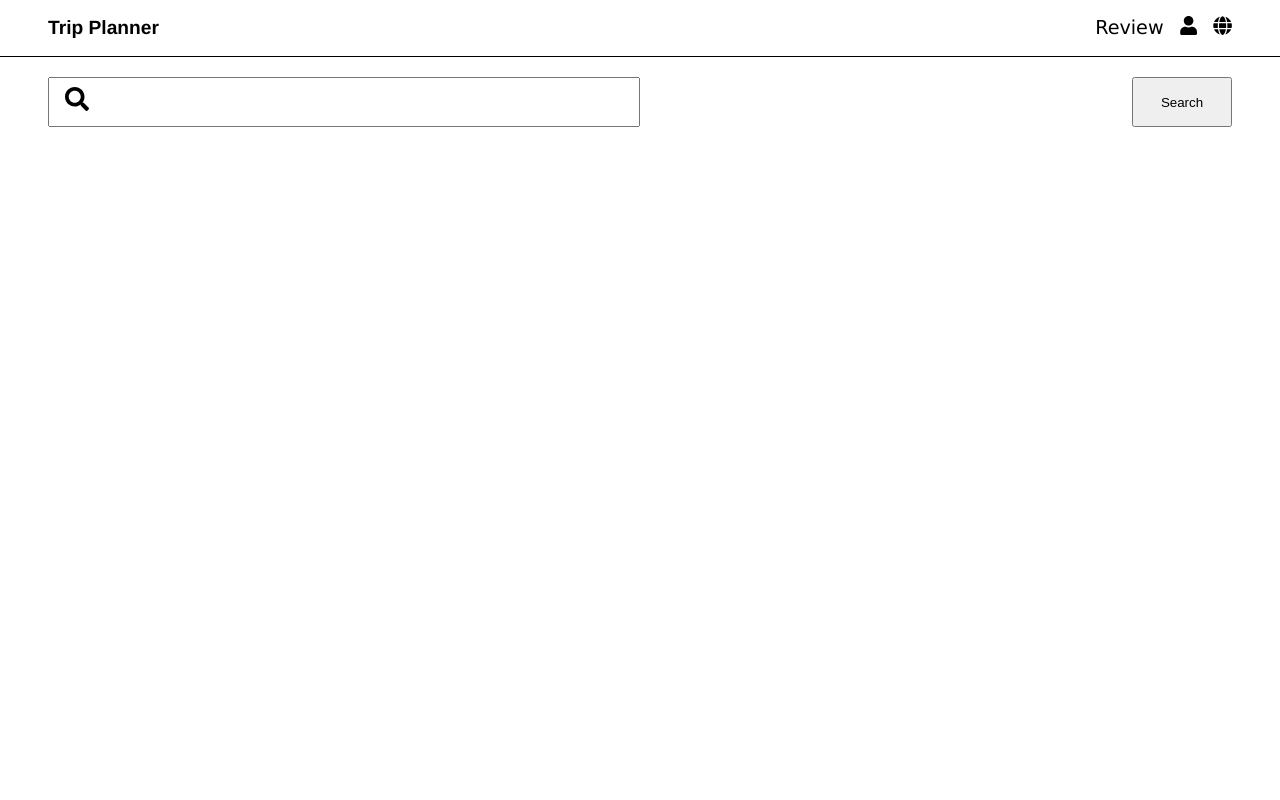
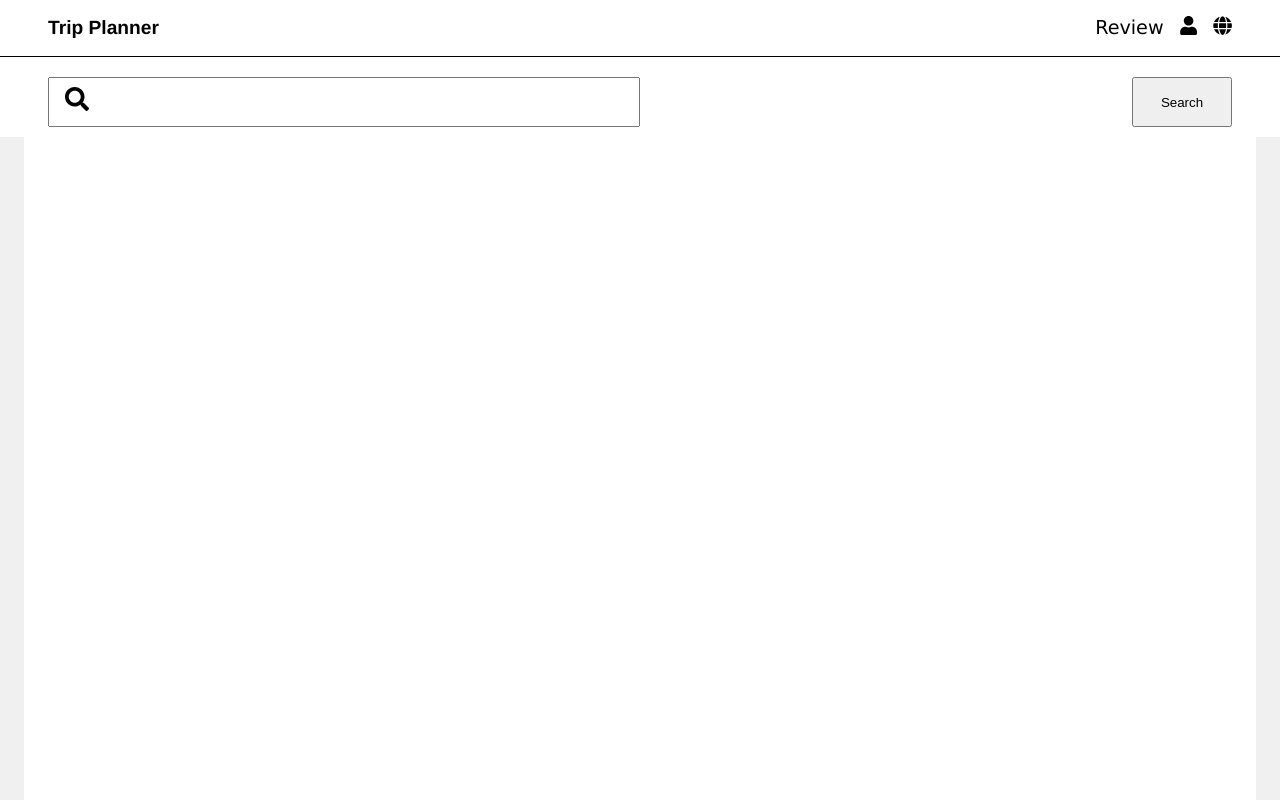
Before and after one commit to IlariaMessiha/Trip-Planner-Project, a React (Create React App) app: page /Search in a window 1280 px wide. Shown: the top 800 px of the page. Built offline with nearby package versions, Linux system fonts and the light colour scheme.

Commit message:
searchpage styling

```diff
--- a/src/Components/widgets/SearchEngine.module.css
+++ b/src/Components/widgets/SearchEngine.module.css
@@ -21,6 +21,7 @@
 
 .searchResultContainer {
     background-color: #F0F0F0;
+    min-height: 1000px;
 
 
 
@@ -28,6 +29,7 @@
 
 .searchResult {
     background-color: white;
+    min-height: 1000px;
 
 
 }
```
